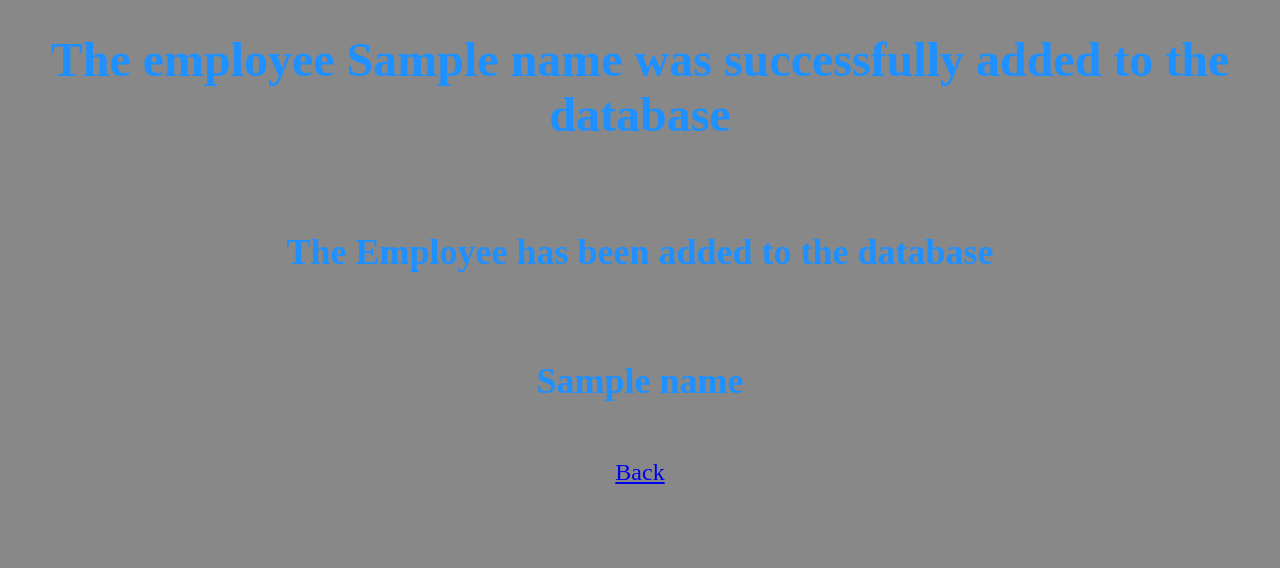
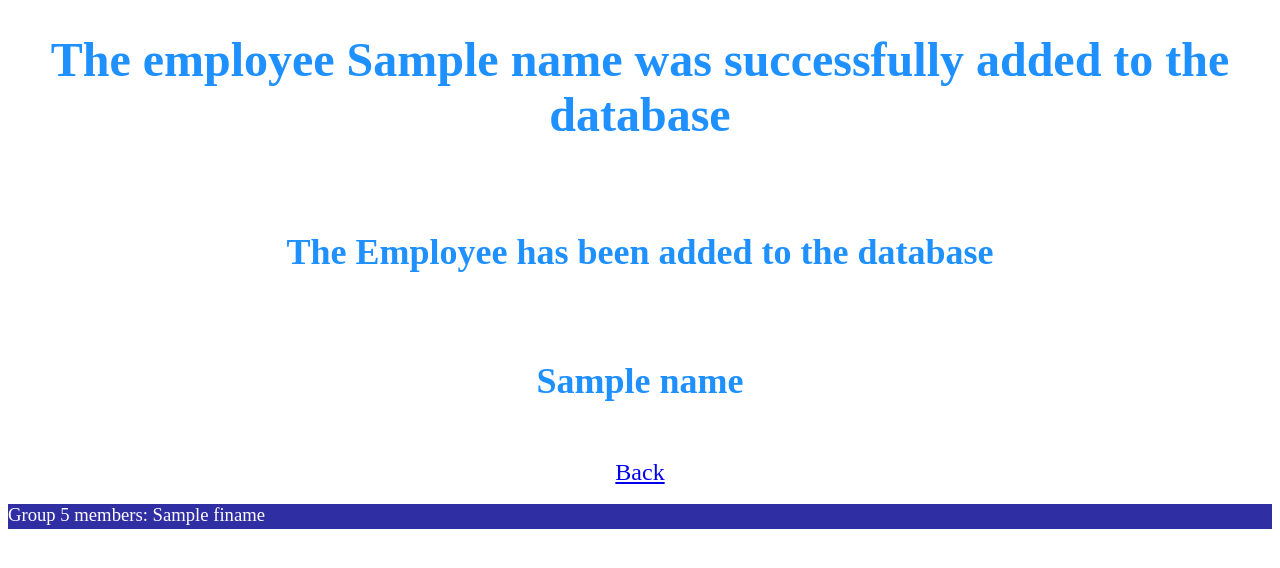
Before and after one commit to Ranjith-2022/Deployment-of-two-tiered-web-application-on-Kubernetess-cluster, a Flask app: template app/templates/addempoutput.html in a window 1280 px wide. Shown: the top 568 px of the page. Run offline with Flask 2, Linux system fonts and the light colour scheme; the template is opened without the code that fills it: most values are stand-ins (such as "Sample title", 1, 10 or a date in 2020).

Commit message:
Enhanced addempoutput file

```diff
--- a/app/templates/addemp.html
+++ b/app/templates/addemp.html
@@ -5,6 +5,7 @@
     <style>
         body {
             background-image: url("{{ https://www.google.com/url?sa=i&url=https%3A%2F%2Fwww.hcamag.com%2Fca%2Fspecialization%2Frecruitment%2Fwhere-are-the-best-places-to-work-in-toronto%2F449981&psig=AOvVaw1h3a-21n5jLMF4_e4FQgGK&ust=1712473430555000&source=images&cd=vfe&opi=89978449&ved=0CBIQjRxqFwoTCMD3uuaCrYUDFQAAAAAdAAAAABAE }}");
+            /*background-image: url("{{url_for('static', filename='project.jpeg')}}");*/
             background-repeat: no-repeat;
 			background-attachment: fixed;
             background-size: cover;
--- a/app/templates/addempoutput.html
+++ b/app/templates/addempoutput.html
@@ -1,16 +1,29 @@
 <!DOCTYPE html>
 <html>
 <head>
-    <title>Add Emp Output</title>
-</head>
-<body style="background: {{ background_color }};">
+    <style>
+		body {
+			/*background-image: url("{{url_for('static', filename='project.jpeg')}}");*/
+			background-repeat: no-repeat;
+			background-attachment: fixed;
+  			background-size: cover;
+		}
+	</style>
+	<meta name="Group Members" content="{{ finame }}" />
 <center>
     <font color="DodgerBlue" size="5" style="font-family: avenir">
+
         <h1>The employee {{ name }} was successfully added to the database</h1><br>
         <h2>The Employee has been added to the database</h2><br>
         <h2>{{ name }}</h2><br>
+        <title>Add Emp Output</title>
         <a href="{{ url_for('home') }}">Back</a>
     </font>
 </center>
+</head>
+<body>
+    <footer style="background:#302ea3;color:white;height:25px;font-size:14pt">
+	  <p>Group 5 members: {{ finame }}<br>
+	</footer>
 </body>
 </html>
```
